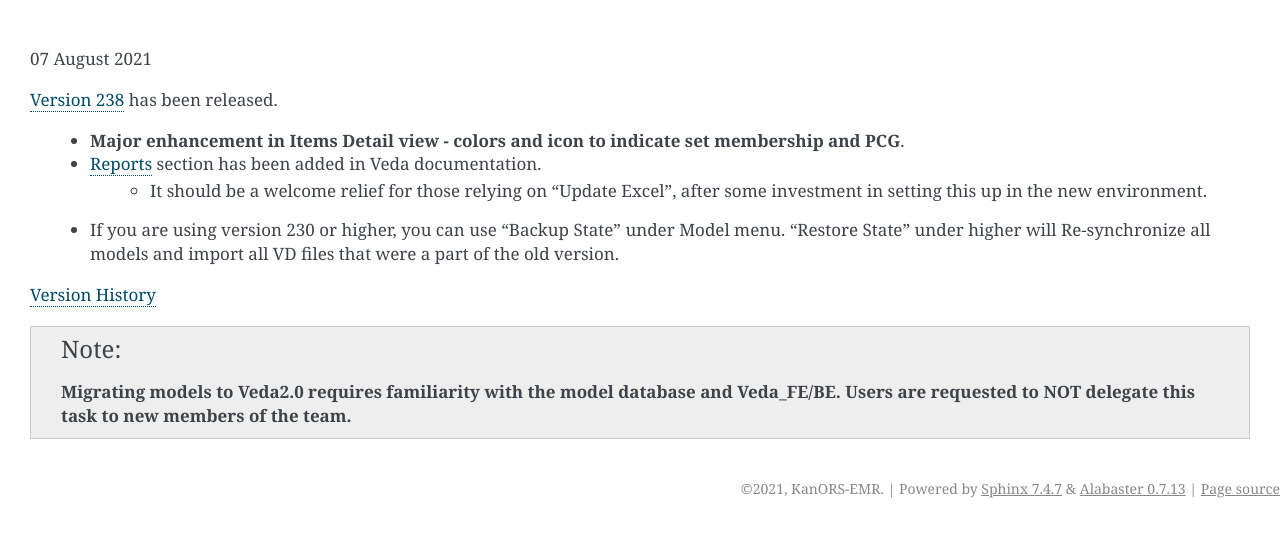
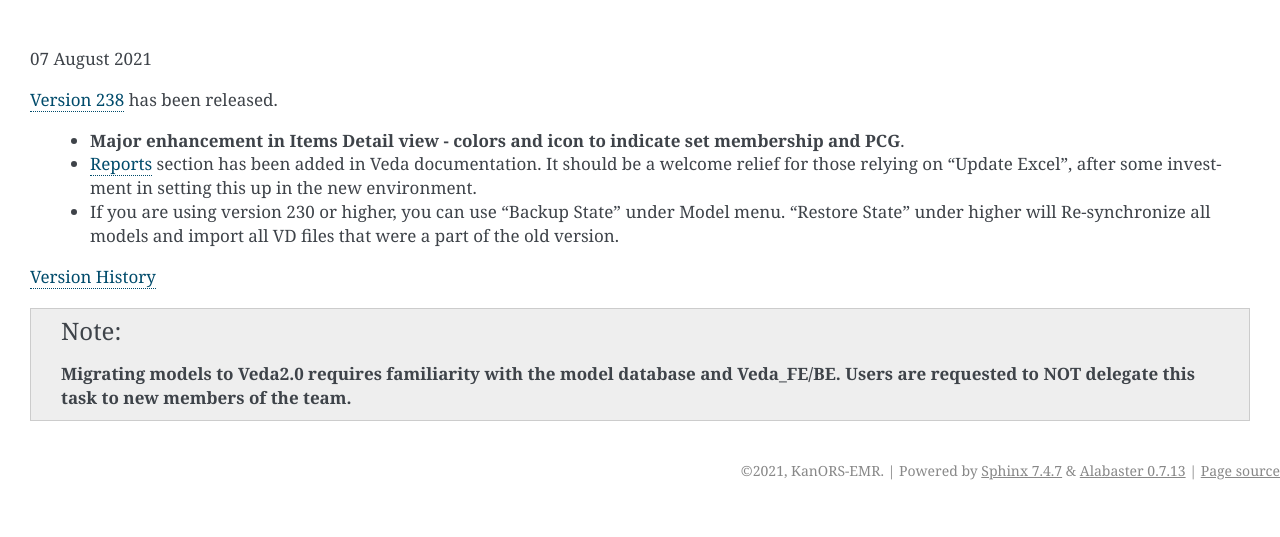
Before and after one commit to kanors-emr/Veda-start-page-news, a Sphinx documentation site: the page built from docs/source/index.rst, in a window 1280 px wide. Shown: the top 537 px of the page. Built offline with Sphinx 7.4.7, drawn with Linux system fonts in a browser that asks for light colours.

Commit message:
formatting

```diff
--- a/docs/source/index.rst
+++ b/docs/source/index.rst
@@ -11,8 +11,7 @@
 `Version 238 <https://github.com/kanors-emr/Veda2.0-Installation>`_ has been released.
 
    * **Major enhancement in Items Detail view - colors and icon to indicate set membership and PCG**.
-   * `Reports <https://veda-documentation.readthedocs.io/en/latest/pages/Reports.html>`_ section has been added in Veda documentation.
-      * It should be a welcome relief for those relying on "Update Excel", after some investment in setting this up in the new environment.
+   * `Reports <https://veda-documentation.readthedocs.io/en/latest/pages/Reports.html>`_ section has been added in Veda documentation. It should be a welcome relief for those relying on "Update Excel", after some investment in setting this up in the new environment.
    * If you are using version 230 or higher, you can use "Backup State" under Model menu. "Restore State" under higher will Re-synchronize all models and import all VD files that were a part of the old version.
 
 `Version History <https://veda-documentation.readthedocs.io/en/latest/pages/version_history.html>`_
```
